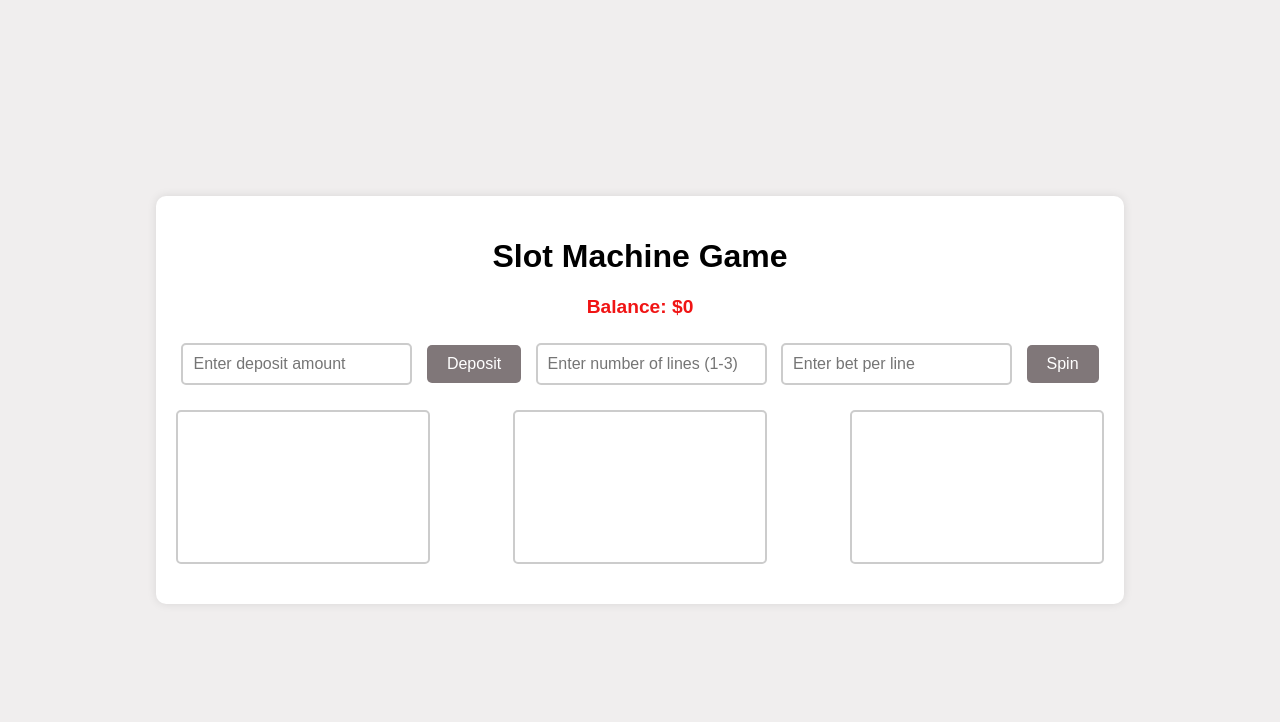
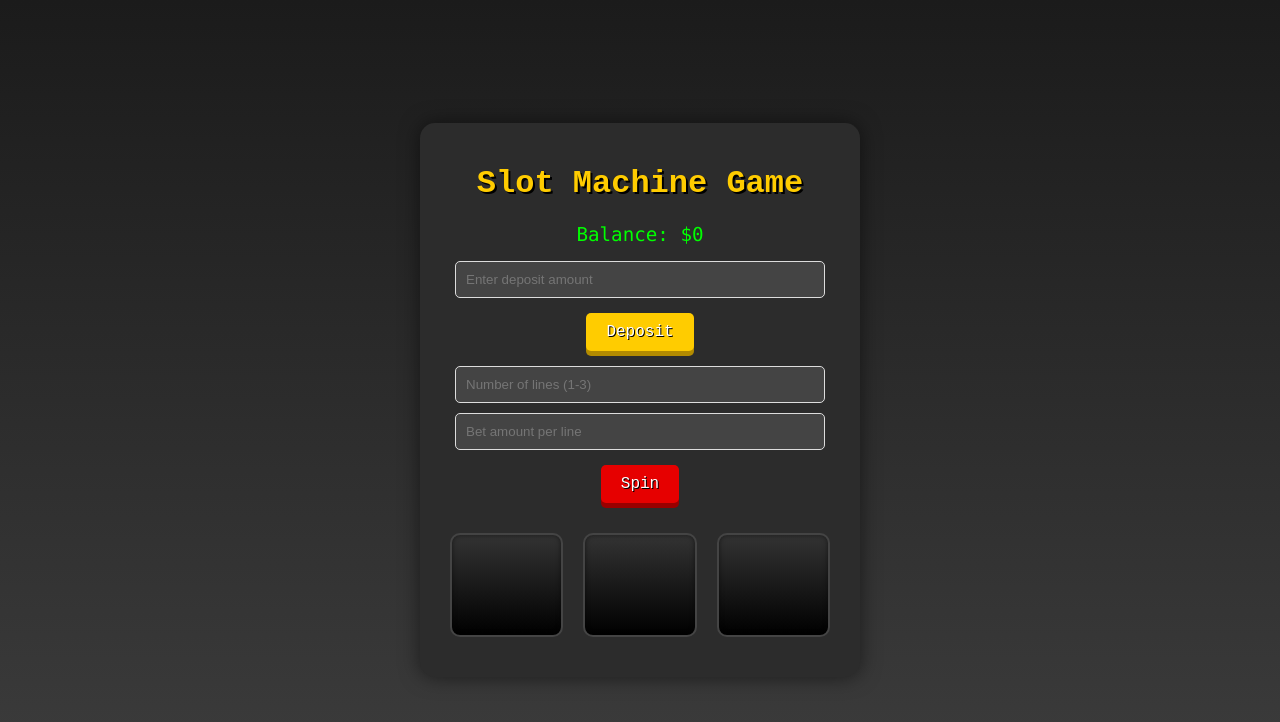
Before and after one commit to Vaibhavii3/Slot-Machine-Game, a website: page index.html in a window 1280 px wide. Drawn offline with Linux system fonts and the light colour scheme.

Commit message:
style updated

```diff
--- a/index.html
+++ b/index.html
@@ -9,31 +9,19 @@
 <body>
     <div class="container">
         <h1>Slot Machine Game</h1>
-        <div class="game-info">
-            <p id="balance">Balance: $0</p>
+        <div id="balance">Balance: $0</div>
+        <input type="number" id="deposit" placeholder="Enter deposit amount">
+        <button id="deposit-button" class="button gold">Deposit</button>
+        <input type="number" id="lines" placeholder="Number of lines (1-3)">
+        <input type="number" id="bet" placeholder="Bet amount per line">
+        <button id="spin-button" class="button red">Spin</button>
+        <div id="reels">
+            <div id="reel1" class="reel"></div>
+            <div id="reel2" class="reel"></div>
+            <div id="reel3" class="reel"></div>
         </div>
-        <div class="game-controls">
-            <input type="text" id="deposit" placeholder="Enter deposit amount">
-            <button id="deposit-button">Deposit</button>
-            <input type="text" id="lines" placeholder="Enter number of lines (1-3)">
-            <input type="text" id="bet" placeholder="Enter bet per line">
-            <button id="spin-button">Spin</button>
-        </div>
-        <div class="slot-machine">
-            <div class="reel">
-                <div class="reel-inner" id="reel1"></div>
-            </div>
-            <div class="reel">
-                <div class="reel-inner" id="reel2"></div>
-            </div>
-            <div class="reel">
-                <div class="reel-inner" id="reel3"></div>
-            </div>
-        </div>
-        <div class="game-result">
-            <p id="result-message"></p>
-            <button id="play-again-button" style="display: none;">Play Again</button>
-        </div>
+        <div id="result-message"></div>
+        <button id="play-again-button" class="button gold" style="display: none;">Play Again</button>
     </div>
     <script src="project.js"></script>
 </body>
--- a/project.js
+++ b/project.js
@@ -1,4 +1,3 @@
-
 
 document.addEventListener("DOMContentLoaded", () => {
     const ROWS = 3;
--- a/styles.css
+++ b/styles.css
@@ -1,109 +1,104 @@
-
-@keyframes spin {
-    0% { transform: translateY(0); }
-    100% { transform: translateY(-50%); }
-}
-
 body {
-    font-family: Arial, sans-serif;
+    font-family: 'Lucida Console', Monaco, monospace;
+    background: linear-gradient(to bottom, #1b1b1b, #3d3d3d);
     display: flex;
     justify-content: center;
     align-items: center;
     height: 100vh;
     margin: 0;
-    background-color: #f0eeee;
+    color: #fff;
 }
 
 .container {
-    background-color: #fff;
+    background-color: #2c2c2c;
     padding: 20px;
-    border-radius: 10px;
-    box-shadow: 0 0 10px rgba(0, 0, 0, 0.1);
+    border-radius: 15px;
+    box-shadow: 0 0 20px rgba(0, 0, 0, 0.5);
     text-align: center;
-    max-width: 100%;
+    max-width: 400px;
+    width: 100%;
 }
 
 h1 {
-    color: #000000;
+    color: #ffcc00;
+    font-family: 'Courier New', Courier, monospace;
+    text-shadow: 2px 2px #000;
 }
 
-.game-info, .game-controls, .game-result {
-    margin-bottom: 20px;
+#balance {
+    font-size: 1.2em;
+    margin-bottom: 10px;
+    color: #00ff00;
 }
 
-.game-info p {
-    font-size: 1.2em;
-    font-weight: bold;
-    color: #f01414; /* LimeGreen */
-}
-
-.game-controls input {
+input {
     padding: 10px;
     margin: 5px;
-    border: 2px solid #ccc;
+    width: calc(100% - 30px);
+    box-sizing: border-box;
     border-radius: 5px;
-    font-size: 1em;
-}
-
-.game-controls button {
-    padding: 10px 20px;
-    margin: 5px;
-    border: none;
-    border-radius: 5px;
-    font-size: 1em;
-    cursor: pointer;
+    border: 1px solid #ddd;
+    background-color: #444;
     color: #fff;
 }
 
-#deposit-button {
-    background-color: #807779;
+.button {
+    padding: 10px 20px;
+    margin: 10px 5px;
+    border: none;
+    border-radius: 5px;
+    cursor: pointer;
+    color: white;
+    font-family: 'Courier New', Courier, monospace;
+    font-size: 1em;
+    text-shadow: 1px 1px #000;
 }
 
-#spin-button {
-    background-color: #807779;
+.button.gold {
+    background-color: #ffcc00;
+    box-shadow: 0 5px #b38b00;
 }
 
-#play-again-button {
-    background-color: #e81e4a;
-    padding: 10px 20px;
-    color: #fff;
-    border: none;
-    border-radius: 5px;
+.button.gold:active {
+    background-color: #e6b800;
+    box-shadow: 0 2px #b38b00;
+    transform: translateY(4px);
 }
 
-.slot-machine {
+.button.red {
+    background-color: #e60000;
+    box-shadow: 0 5px #990000;
+}
+
+.button.red:active {
+    background-color: #cc0000;
+    box-shadow: 0 2px #990000;
+    transform: translateY(4px);
+}
+
+#reels {
     display: flex;
-    justify-content: space-between;
-    margin-bottom: 20px;
+    justify-content: center;
+    margin: 20px 0;
 }
 
 .reel {
-    width: 250px;
-    height: 150px;
-    background-color: #fff;
+    width: 150px;
+    height: 100px;
+    border: 2px solid #444;
+    margin: 0 10px;
     display: flex;
     align-items: center;
     justify-content: center;
     font-size: 2em;
-    border: 2px solid #ccc;
-    border-radius: 5px;
+    color: #ffcc00;
+    background: linear-gradient(to bottom, #333, #000);
+    border-radius: 10px;
+    box-shadow: inset 0 0 5px rgba(0, 0, 0, 0.5);
     overflow: hidden;
-    color: #0f0f0b; /* Tomato */
-    position: relative;
 }
 
-.reel-inner {
-    display: flex;
-    flex-direction: column;
-    align-items: center;
-    justify-content: center;
-    animation: spin 1s ease-out;
+#result-message {
+    font-size: 1.2em;
+    margin-top: 20px;
 }
-
-.reel span {
-    width: 100%;
-    height: 50px; /* Adjust this as needed */
-    display: flex;
-    align-items: center;
-    justify-content: center;
-}
```
Also changed, not shown: img/display.png (added).
